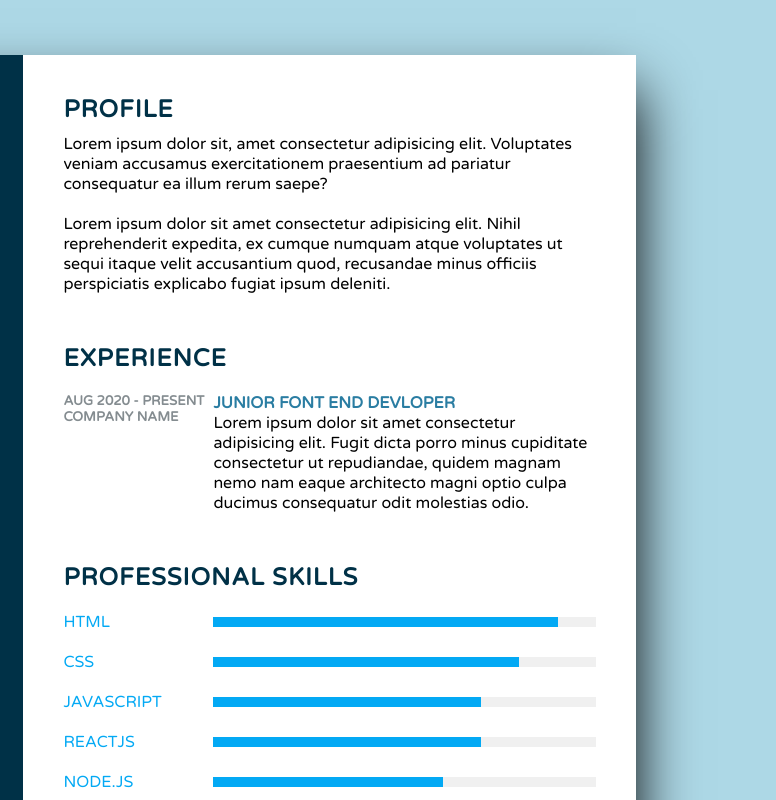
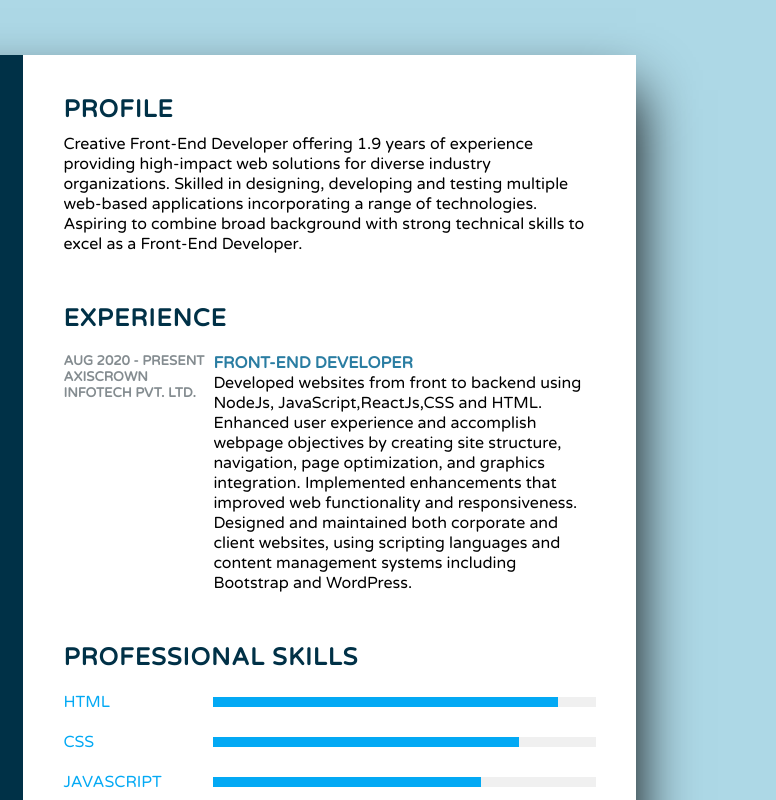
Before and after one commit to Santoshkumaryadave/Resume, a plain HTML site: page index.html in a window 1280 px wide. Shown: the top 800 px of the page, 504-1280 px from the left. Drawn offline with Linux system fonts and the light colour scheme; a web font is replaced by a local one.

Commit message:
Update Resume

```diff
--- a/index.html
+++ b/index.html
@@ -116,26 +116,26 @@
         <div class="right-side">
             <div class="about Profile">
                 <h2 class="title2">Profile</h2>
-                <p>Lorem ipsum dolor sit, amet consectetur
-                    adipisicing elit. Voluptates veniam accusamus exercitationem praesentium ad pariatur
-                    consequatur ea illum rerum saepe?<br><br> Lorem ipsum dolor sit amet consectetur adipisicing elit.
-                    Nihil reprehenderit expedita, ex cumque numquam atque voluptates ut sequi itaque velit accusantium
-                    quod, recusandae minus officiis perspiciatis explicabo fugiat ipsum deleniti.</p>
+                <p>Creative Front-End Developer offering 1.9 years of experience providing high-impact web
+                    solutions for diverse industry organizations. Skilled in designing, developing and testing multiple web-based applications incorporating a range of technologies.
+                     Aspiring to combine broad background with strong technical skills to excel as a Front-End Developer.</p>
             </div>
             <div class="about Experience">
                 <h2 class="title2">Experience</h2>
                 <div class="box">
                     <div class="year_company">
                         <h5>Aug 2020 - present </h5>
-                        <h5>Company Name</h5>
+                        <h5>Axiscrown Infotech Pvt. Ltd.</h5>
                     </div>
                     <div class="text">
                         <h4>
-                            Junior Font End Devloper
+
+                            Front-End Developer
                         </h4>
-                        <p>Lorem ipsum dolor sit amet consectetur adipisicing elit. Fugit dicta porro minus cupiditate
-                            consectetur ut repudiandae, quidem magnam nemo nam eaque architecto magni optio culpa
-                            ducimus consequatur odit molestias odio.</p>
+                        <p>Developed websites from front to backend using NodeJs, JavaScript,ReactJs,CSS and HTML.
+                            Enhanced user experience and accomplish webpage objectives by creating site structure, navigation, page optimization, and graphics integration.
+                            Implemented enhancements that improved web functionality and responsiveness.
+                            Designed and maintained both corporate and client websites, using scripting languages and content management systems including Bootstrap and WordPress.</p>
                     </div>
 
                 </div>
```
